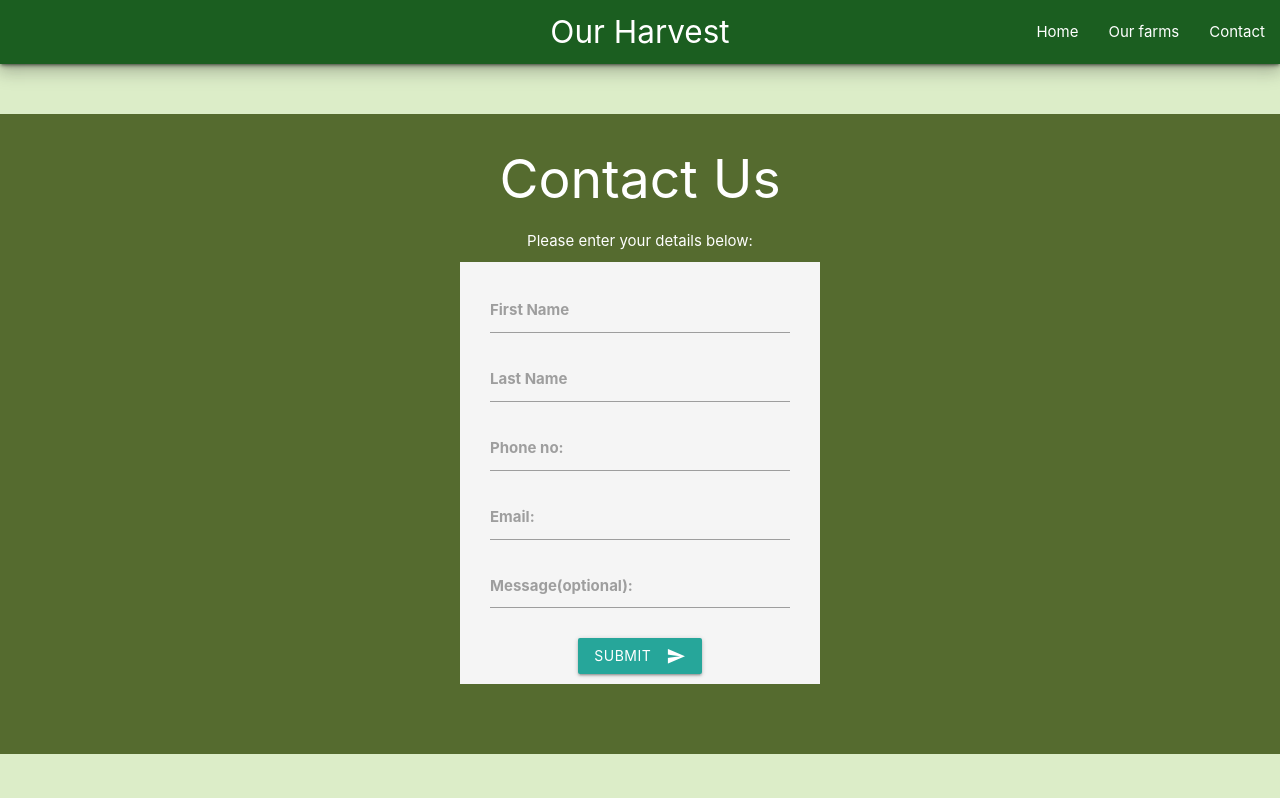
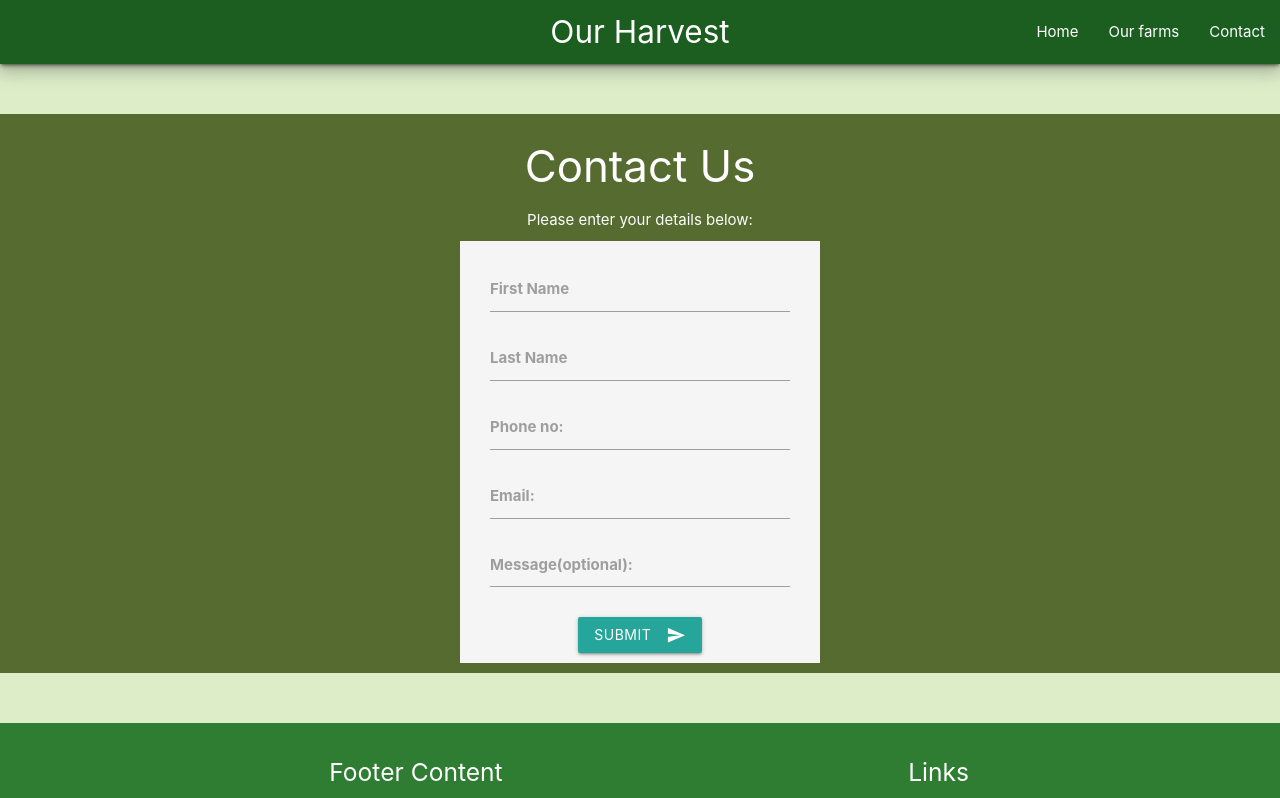
Before and after one commit to NoIntermediaries/OurHarvest, a React (Create React App) app: page /Contact in a window 1280 px wide. Shown: the top 798 px of the page. Built offline with nearby package versions, Linux system fonts and the light colour scheme.

Commit message:
Changed the boxing layout for contact page

```diff
--- a/src/Contact.css
+++ b/src/Contact.css
@@ -3,21 +3,20 @@
   align-items: center;
   justify-content: center;
   background-color: rgb(85, 107, 47);
-  height: 80vh;
+  /* height: 80vh; */
   margin: 50px 0;
 }
 
 .contact-heading {
   color: white;
 }
-
 .formbox {
   position: relative;
   background: whitesmoke;
-  max-width: 360px;
-  max-height: fit-content;
+  width: 360px;
   margin: 10px auto;
   padding: 10px 30px;
   text-align: center;
   font-weight: bold;
+  box-sizing: border-box;
 }
--- a/src/Contact.js
+++ b/src/Contact.js
@@ -31,9 +31,8 @@ class Contact extends Component {
   render() {
     return (
       <div className="container_contact">
-        <div className="contact-image"></div>
         <div className="contact-heading">
-          <h2>Contact Us</h2>
+          <h3>Contact Us</h3>
           <p>Please enter your details below:</p>
         </div>
 
```
